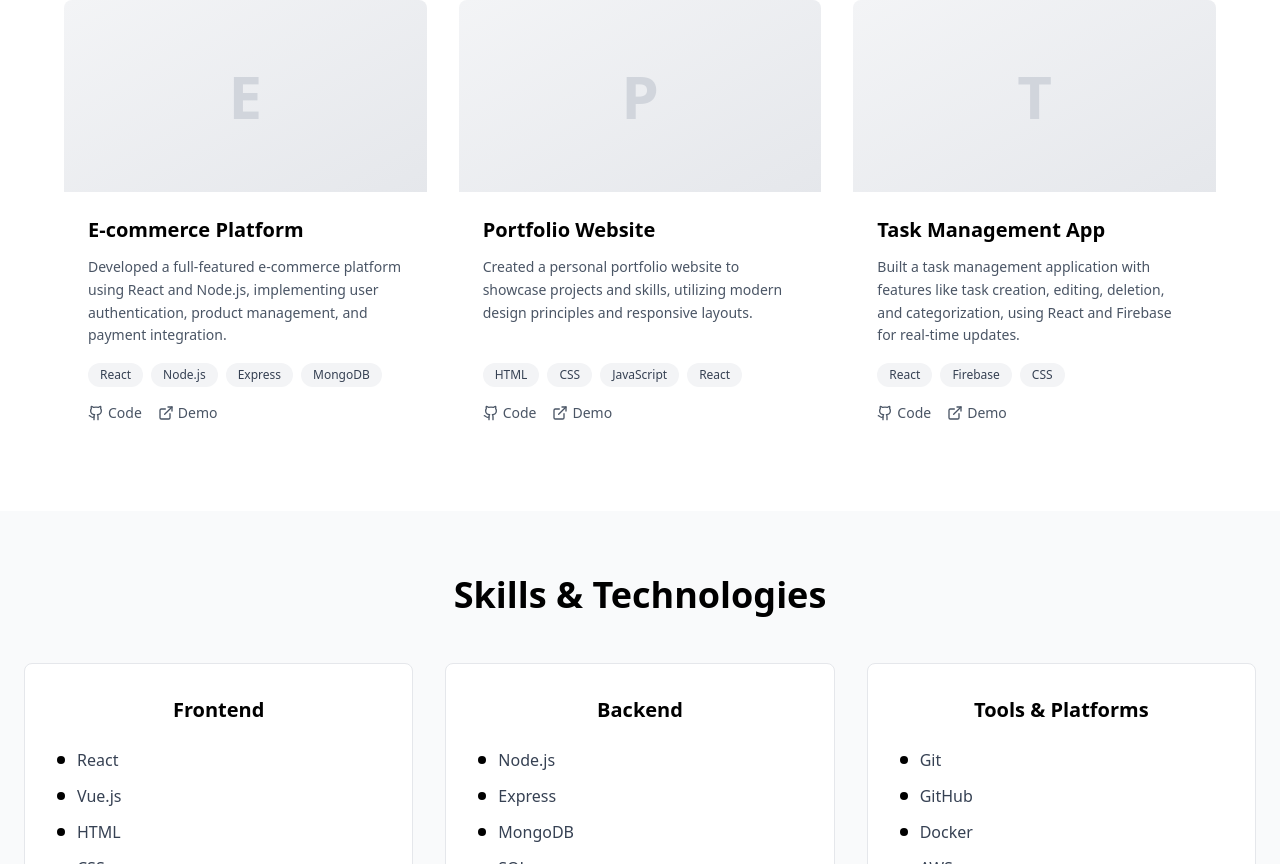
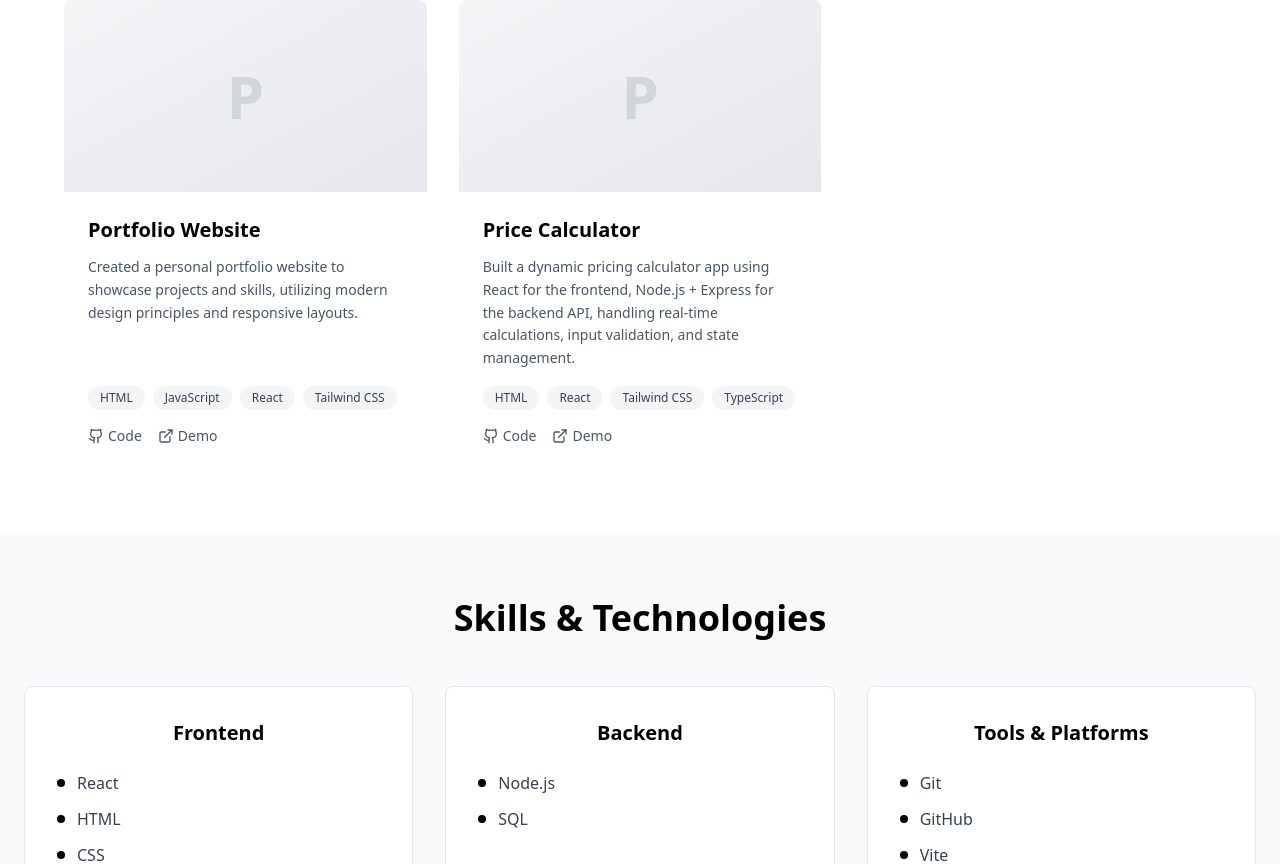
Before and after one commit to FlorenciaOrtega82/Portfolio-2025, a React (Vite) app: page / in a window 1280 px wide. Shown: the part 1596-2460 px from the top of the page. Built offline with nearby package versions, Linux system fonts and the light colour scheme.

Commit message:
Update hero and projects components, modify hero data and skills

```diff
--- a/src/components/Hero.jsx
+++ b/src/components/Hero.jsx
@@ -153,7 +153,7 @@ const Hero = ({ hasAnimated }) => {
                         })}
                     </div>
 
-                    {/* Stats */}
+                    {/* Stats
                     <div className="grid grid-cols-3 gap-6 max-w-2xl mx-auto mb-8 animate-fade-in-up delay-500">
                         {heroData.stats.map((stat, index) => (
                             <div key={index} className="text-center">
@@ -165,7 +165,7 @@ const Hero = ({ hasAnimated }) => {
                                 </div>
                             </div>
                         ))}
-                    </div>
+                    </div> */}
                     {/* Scroll Indicator */}
                     <div className="animate-bounce">
                         <button
--- a/src/components/Projects.jsx
+++ b/src/components/Projects.jsx
@@ -14,7 +14,6 @@ const Projects = ({ hasAnimated }) => {
                     }`}
                 >
                     <h2 className="text-4xl font-bold mb-12 text-center">
-                        {" "}
                         Featured Projects
                     </h2>
                     <div className="grid md:grid-cols-2 lg:grid-cols-3 gap-8">
--- a/src/data/hero.js
+++ b/src/data/hero.js
@@ -1,14 +1,14 @@
 export const heroData = {
     greeting: " 👋 Hello, I'm",
     name: "Ortega Florencia",
-    roles: ["Frontend Developer", "UI/UX Designer"],
+    roles: ["Frontend Developer", "React Developer"],
     description:
         "I am a passionate frontend developer with a knack for creating engaging and user-friendly web applications. With a strong foundation in HTML, CSS, and JavaScript, I specialize in building responsive and visually appealing interfaces that enhance user experience.",
-    stats: [
-        { number: "5+", label: "Years of Experience" },
-        { number: "50+", label: "Projects Completed" },
-        { number: "100%", label: "Client Satisfaction" },
-    ],
+    // stats: [
+    //     { number: "2+", label: "Years of Experience" },
+    //     { number: "50+", label: "Projects Completed" },
+    //     { number: "100%", label: "Client Satisfaction" },
+    // ],
     socialLinks: [
         {
             name: "Github",
--- a/src/data/projects.js
+++ b/src/data/projects.js
@@ -1,26 +1,26 @@
 export const projects = [
-    {
-        title: "E-commerce Platform",
-        description:
-            "Developed a full-featured e-commerce platform using React and Node.js, implementing user authentication, product management, and payment integration.",
-        tech: ["React", "Node.js", "Express", "MongoDB"],
-        github: "https://github.com/username/project",
-        demo: "https://project-demo.com",
-    },
     {
         title: "Portfolio Website",
         description:
-        "Created a personal portfolio website to showcase projects and skills, utilizing modern design principles and responsive layouts.",
-        tech: ["HTML", "CSS", "JavaScript", "React"],
-        github: "https://github.com/username/project",
+            "Created a personal portfolio website to showcase projects and skills, utilizing modern design principles and responsive layouts.",
+        tech: ["HTML", "JavaScript", "React", "Tailwind CSS"],
+        github: "https://github.com/FlorenciaOrtega82",
         demo: "https://portfolio-demo.com",
     },
     {
-        title: "Task Management App",
+        title: "Price Calculator",
         description:
-        "Built a task management application with features like task creation, editing, deletion, and categorization, using React and Firebase for real-time updates.",
-        tech: ["React", "Firebase", "CSS"],
-        github: "https://github.com/username/project",
-        demo: "https://taskapp-demo.com",
-    }
+            "Built a dynamic pricing calculator app using React for the frontend, Node.js + Express for the backend API, handling real-time calculations, input validation, and state management.",
+        tech: ["HTML", "React", "Tailwind CSS", "TypeScript"],
+        github: "https://github.com/FlorenciaOrtega82/calculadora-de-precios-",
+        demo: "https://calculadora-five-ashy.vercel.app",
+    },
+    // {
+    //     title: "Task Management App",
+    //     description:
+    //         "Built a task management application with features like task creation, editing, deletion, and categorization, using React and Firebase for real-time updates.",
+    //     tech: ["React", "Firebase", "CSS"],
+    //     github: "https://github.com/username/project",
+    //     demo: "https://taskapp-demo.com",
+    // },
 ];
--- a/src/data/skills.js
+++ b/src/data/skills.js
@@ -1,11 +1,14 @@
 export const skills = [
     {
-        category: "Frontend", items: ["React", "Vue.js", "HTML", "CSS", "JavaScript", "Tailwind CSS", "Bootstrap"]
+        category: "Frontend",
+        items: ["React", "HTML", "CSS", "JavaScript", "Tailwind CSS", "SASS"],
     },
     {
-        category: "Backend", items: ["Node.js", "Express", "MongoDB", "SQL"]
+        category: "Backend",
+        items: ["Node.js", "SQL"],
     },
     {
-        category: "Tools & Platforms", items: ["Git", "GitHub", "Docker", "AWS", "Figma", "Cypress"]
-    }
-]
+        category: "Tools & Platforms",
+        items: ["Git", "GitHub", "Vite", "Trello", "Figma", "Notion"],
+    },
+];
```
